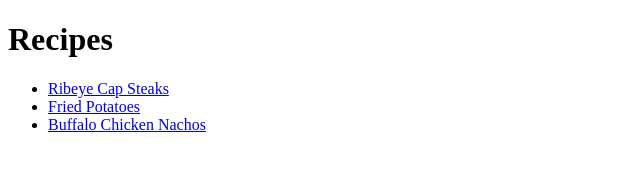
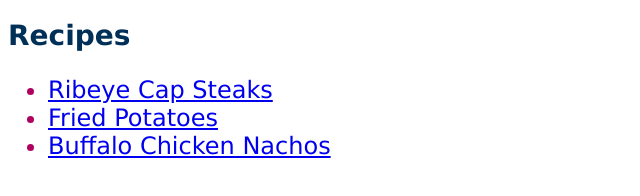
Before and after one commit to wattan4/odin-recipes, a plain HTML site: page index.html in a window 1280 px wide. Shown: the whole page, without its empty margins (0-640 px from the left). Drawn offline with Linux system fonts and the light colour scheme.

Commit message:
Added styles and selectors.

```diff
--- /dev/null
+++ b/css/style.css
@@ -0,0 +1,11 @@
+.headlines {
+    font-family:Verdana, Geneva, Tahoma, sans-serif;
+    font-size: 28px;
+    color: #003057;
+}
+
+.links{
+    font-family: Verdana, Geneva, Tahoma, sans-serif;
+    font-size: 24px;
+    color: #af0061;
+}
--- a/index.html
+++ b/index.html
@@ -5,10 +5,11 @@
     <meta http-equiv="X-UA-Compatible" content="IE=edge">
     <meta name="viewport" content="width=device-width, initial-scale=1.0">
     <title>Odin Recipes</title>
+    <link rel="stylesheet" href="./css/style.css">
 </head>
 <body>
-    <h1>Recipes</h1>
-    <ul>
+    <h1 class="headlines">Recipes</h1>
+    <ul class="links">
     <li><a href="recipes/ribeye_cap_steaks.html">Ribeye Cap Steaks</a></li>
     <li><a href="recipes/fried_potatoes.html">Fried Potatoes</a></li>
     <li><a href="recipes/buffalo_chicken_nachos.html">Buffalo Chicken Nachos</li>
```
